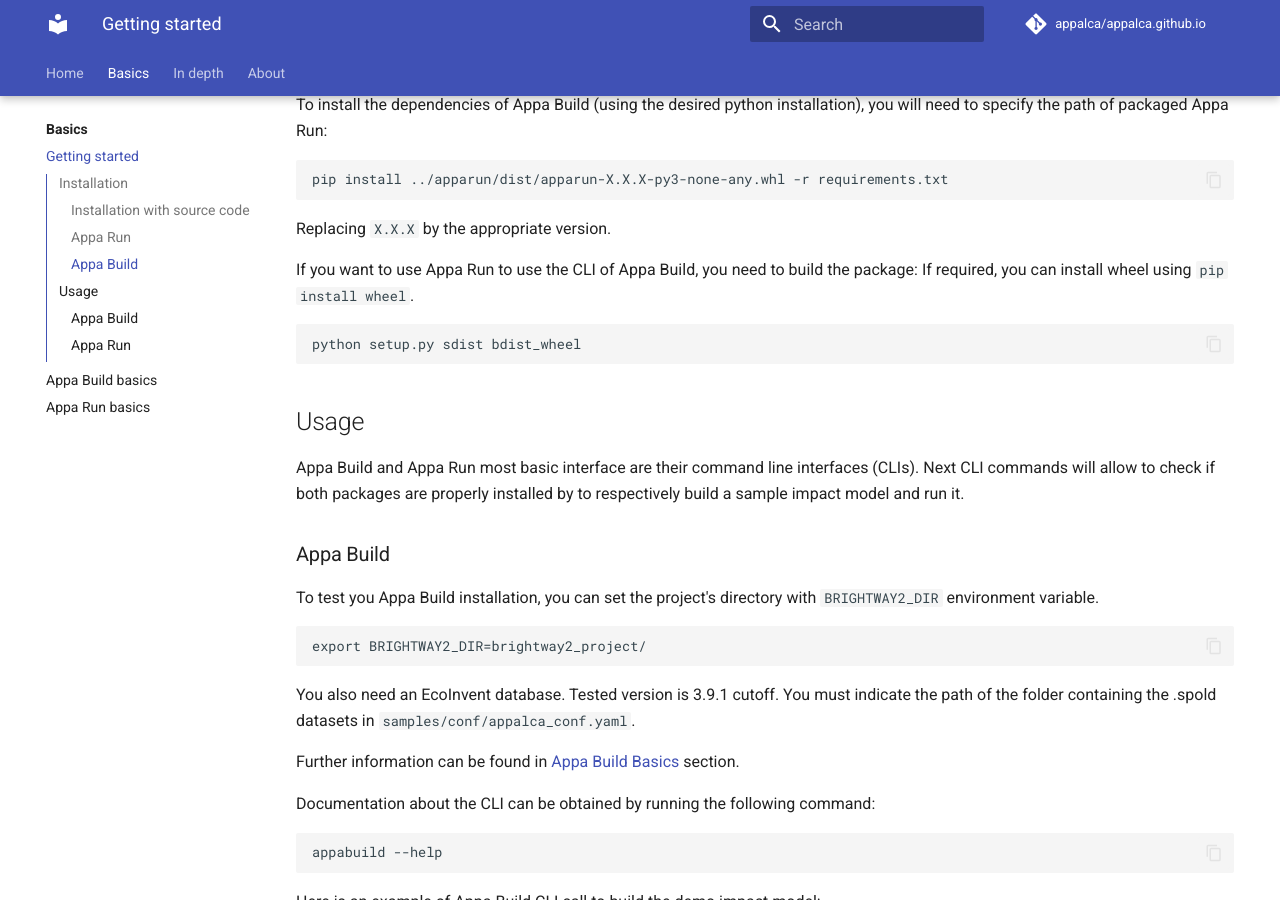
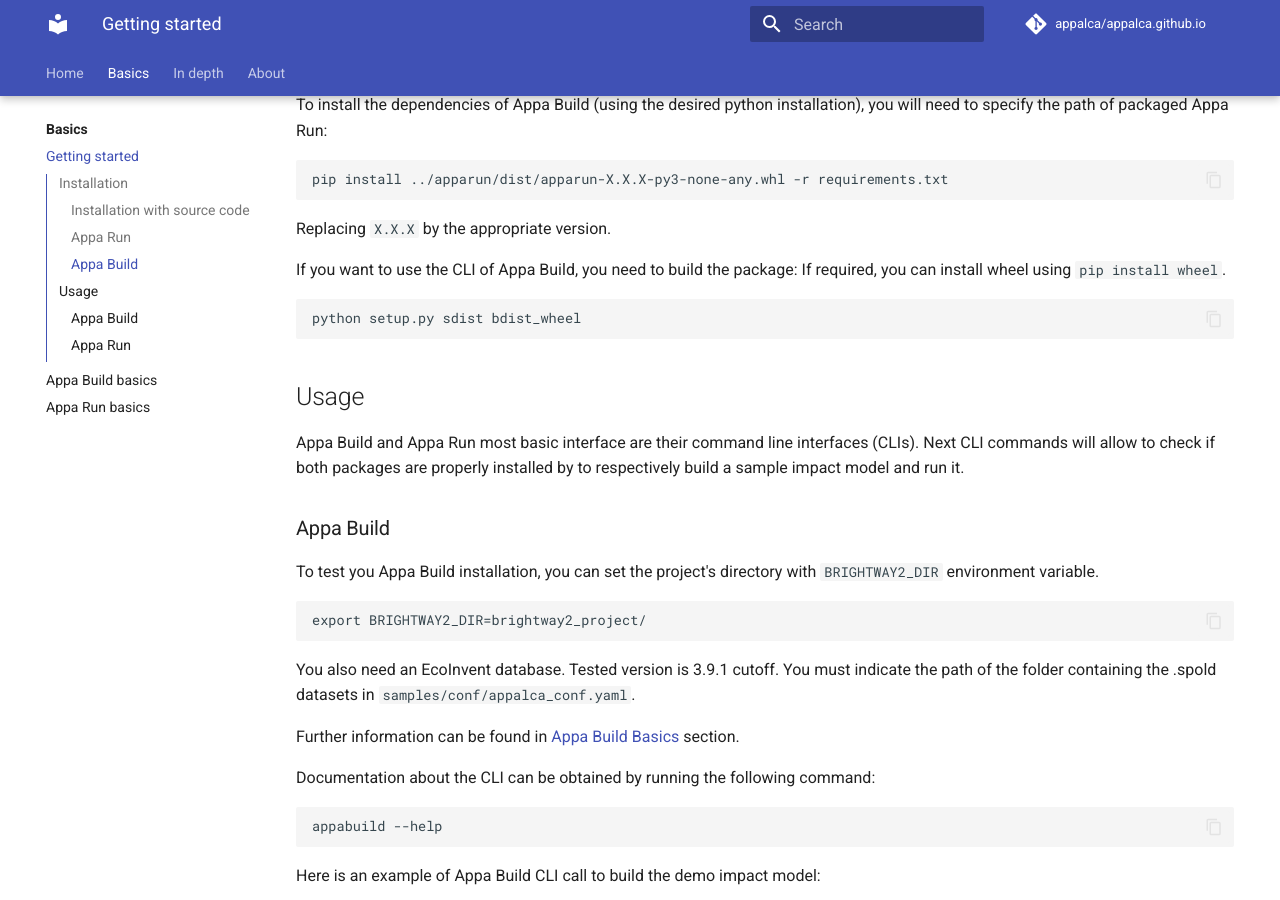
Before and after one commit to appalca/appalca.github.io, an MkDocs documentation site: the page built from docs/basics/getting_started.md, in a window 1280 px wide and 900 px high, scrolled down 1340 px. Built offline with MkDocs 1.6.1 and Material for MkDocs 9.7.7, drawn with Linux system fonts in a browser that asks for light colours; comment, search, counter and statistics services are not loaded.

Commit message:
(fix) Typo in getting started

````diff
--- a/docs/basics/getting_started.md
+++ b/docs/basics/getting_started.md
@@ -62,7 +62,7 @@ pip install ../apparun/dist/apparun-X.X.X-py3-none-any.whl -r requirements.txt
 
 Replacing `X.X.X` by the appropriate version.
 
-If you want to use Appa Run to use the CLI of Appa Build, you need to build the package:
+If you want to use the CLI of Appa Build, you need to build the package:
 If required, you can install wheel using `pip install wheel`.
 
 ```
````
